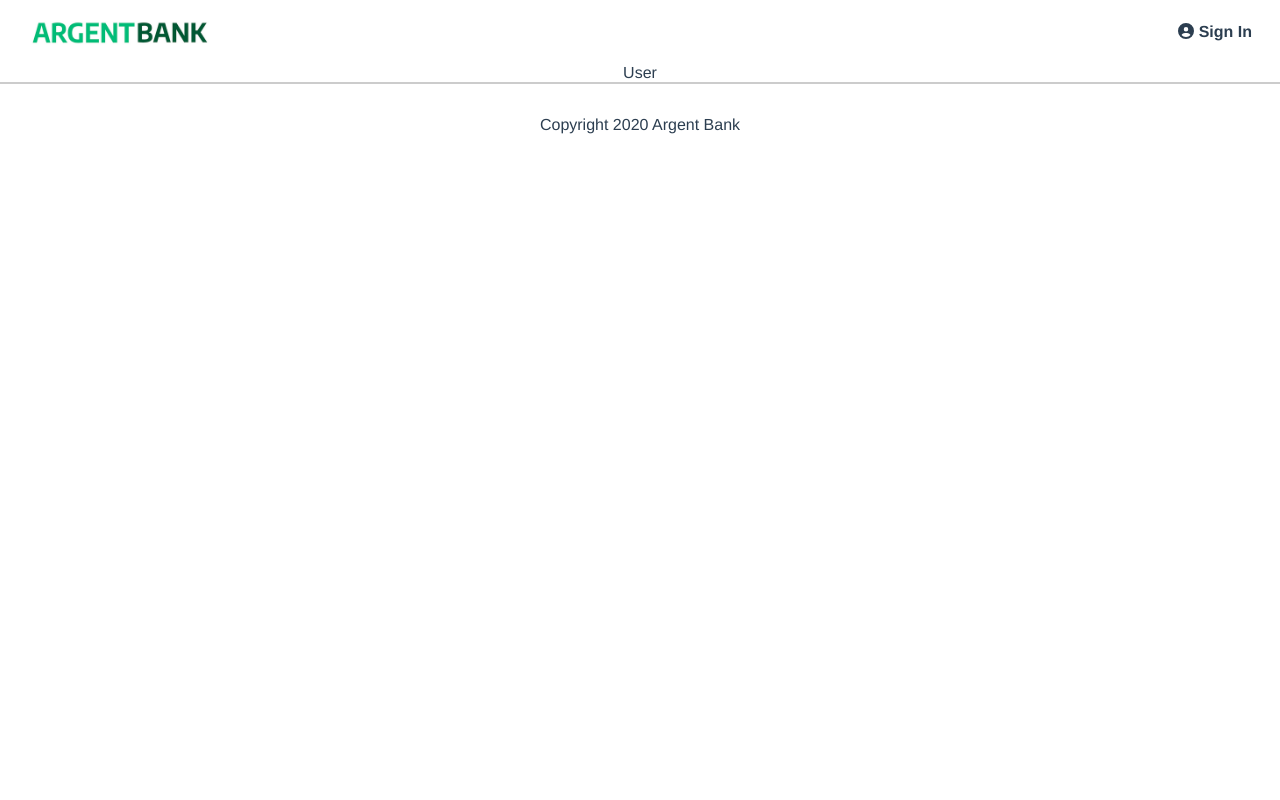
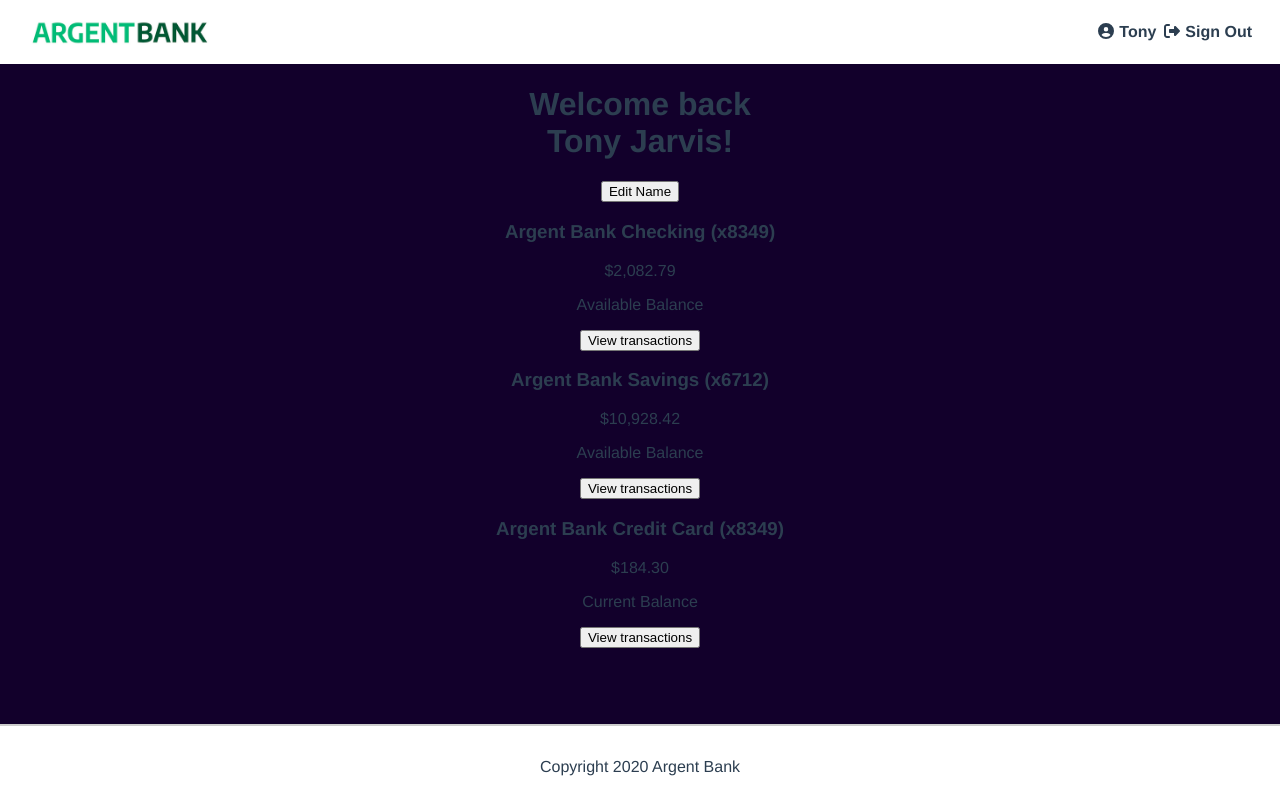
Before and after one commit to Loutani/remedeBankAgency, a React (Create React App) app: page /user in a window 1280 px wide. Built offline with nearby package versions, Linux system fonts and the light colour scheme.

Commit message:
use context to set logged in as false or true

```diff
--- a/src/pages/Home.js
+++ b/src/pages/Home.js
@@ -1,7 +1,13 @@
+import { useContext } from 'react';
+import { UserLoginContext } from '../App';
 import Features from '../components/Features/Features';
 import Hero from '../components/Hero/Hero';
 
 function Home() {
+    const {isLoggedIn, setIsLoggedIn} = useContext(UserLoginContext);
+
+    setIsLoggedIn(false);
+
     return (
         <main>
             <Hero />
--- a/src/pages/Sign.js
+++ b/src/pages/Sign.js
@@ -1,6 +1,13 @@
+import { useContext } from 'react';
 import SignForm from "../components/SignForm/SignForm"
+import { UserLoginContext } from '../App';
 
 function Sign() {
+
+    const {isLoggedIn, setIsLoggedIn} = useContext(UserLoginContext);
+
+    setIsLoggedIn(false);
+
     return (
         <main className="main bg-dark">
             <SignForm />
--- a/src/pages/User.js
+++ b/src/pages/User.js
@@ -1,6 +1,49 @@
+import { useContext } from 'react';
+import { UserLoginContext } from '../App';
+
 function User() {
+    const {isLoggedIn, setIsLoggedIn} = useContext(UserLoginContext);
+
+    setIsLoggedIn(true);
+
     return (
-        <div>User</div>
+        <main className="main bg-dark">
+            <div className="header">
+                <h1>Welcome back<br />Tony Jarvis!</h1>
+                <button className="edit-button">Edit Name</button>
+            </div>
+            <h2 className="sr-only">Accounts</h2>
+            <section className="account">
+                <div className="account-content-wrapper">
+                <h3 className="account-title">Argent Bank Checking (x8349)</h3>
+                <p className="account-amount">$2,082.79</p>
+                <p className="account-amount-description">Available Balance</p>
+                </div>
+                <div className="account-content-wrapper cta">
+                <button className="transaction-button">View transactions</button>
+                </div>
+            </section>
+            <section className="account">
+                <div className="account-content-wrapper">
+                <h3 className="account-title">Argent Bank Savings (x6712)</h3>
+                <p className="account-amount">$10,928.42</p>
+                <p className="account-amount-description">Available Balance</p>
+                </div>
+                <div className="account-content-wrapper cta">
+                <button className="transaction-button">View transactions</button>
+                </div>
+            </section>
+            <section className="account">
+                <div className="account-content-wrapper">
+                <h3 className="account-title">Argent Bank Credit Card (x8349)</h3>
+                <p className="account-amount">$184.30</p>
+                <p className="account-amount-description">Current Balance</p>
+                </div>
+                <div className="account-content-wrapper cta">
+                <button className="transaction-button">View transactions</button>
+                </div>
+            </section>
+        </main>
     )
 }
 
```
